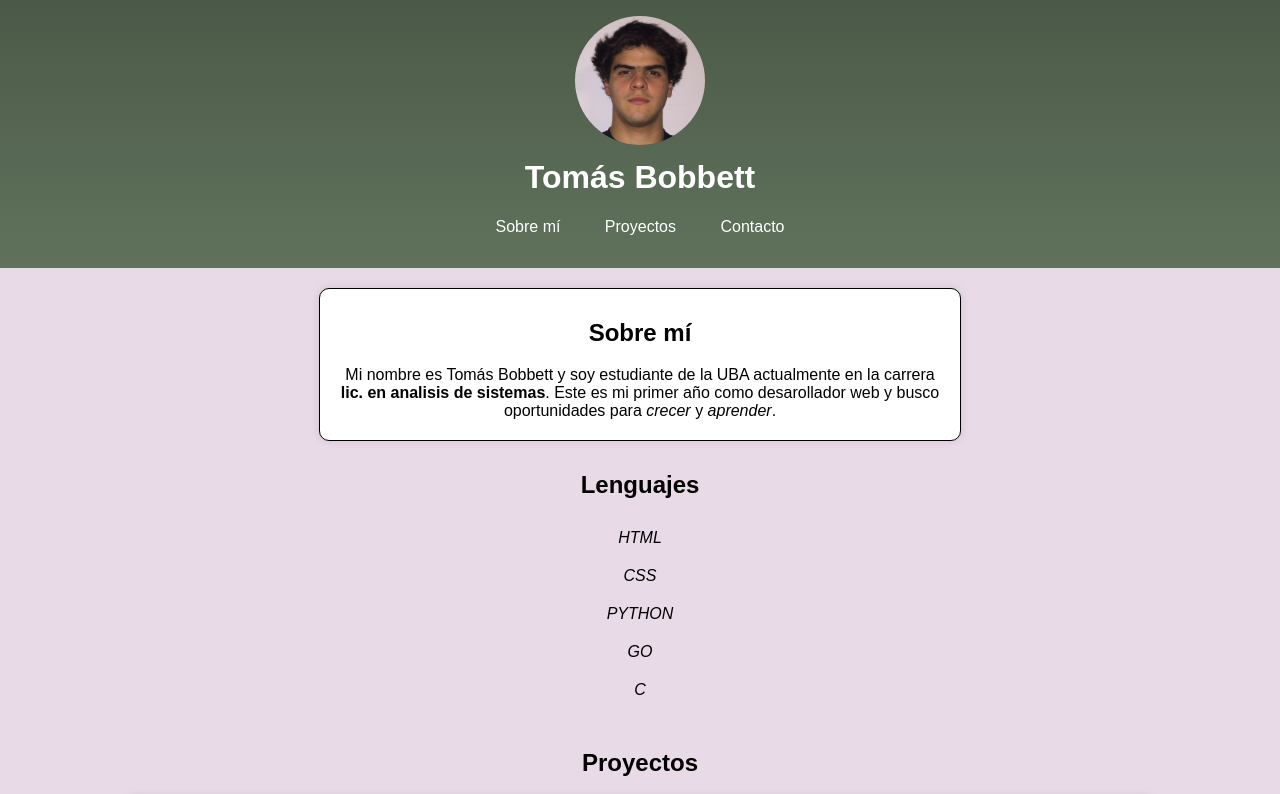
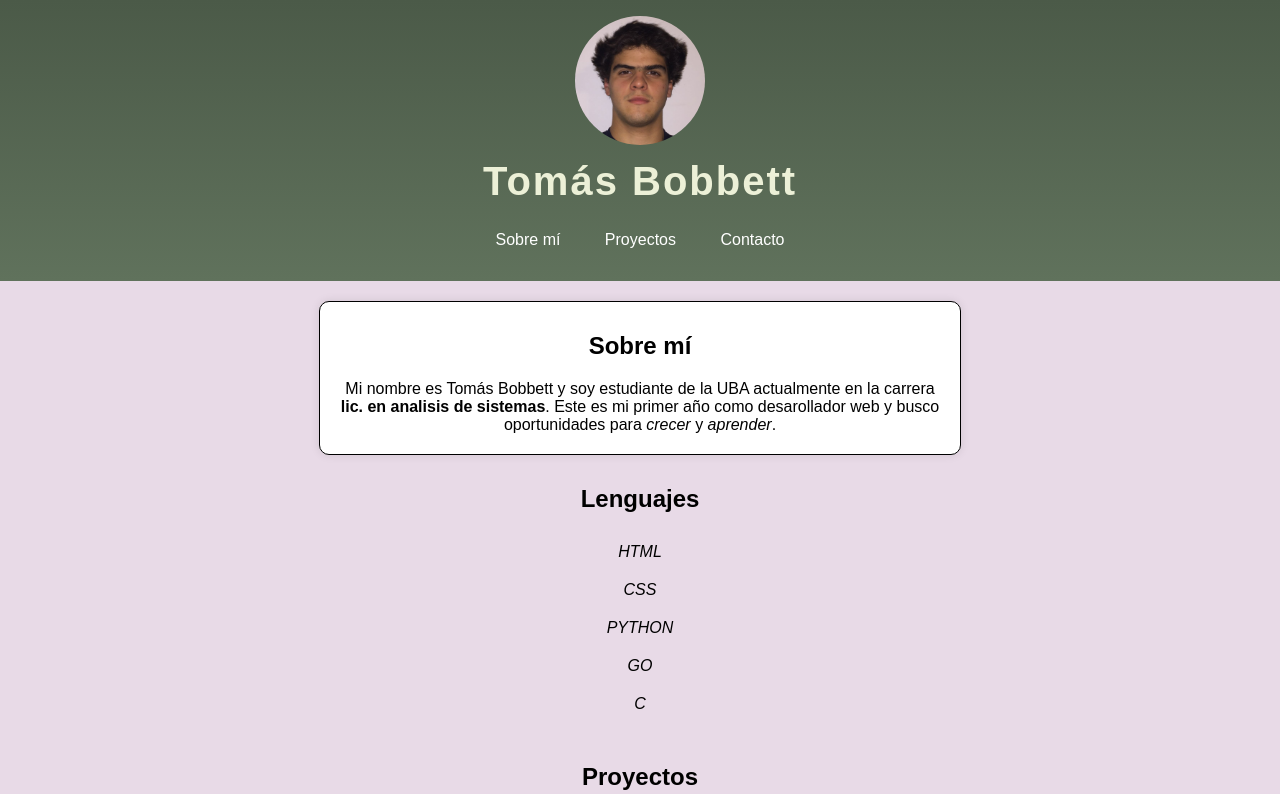
Before and after one commit to tomasbobbett/tomasbobbett.github.io, a plain HTML site: page index.html in a window 1280 px wide. Shown: the top 794 px of the page. Drawn offline with Linux system fonts and the light colour scheme.

Commit message:
h1 update color and spacing

```diff
--- a/styles.css
+++ b/styles.css
@@ -20,7 +20,10 @@ p{
     margin: 0;
 }
 h1{
+    color: rgb(236, 240, 215);
     margin-top: 10px;
+    font-size: 40px;
+    letter-spacing: 2px;
 }
 .nav__button{
     padding: 10px;
```
